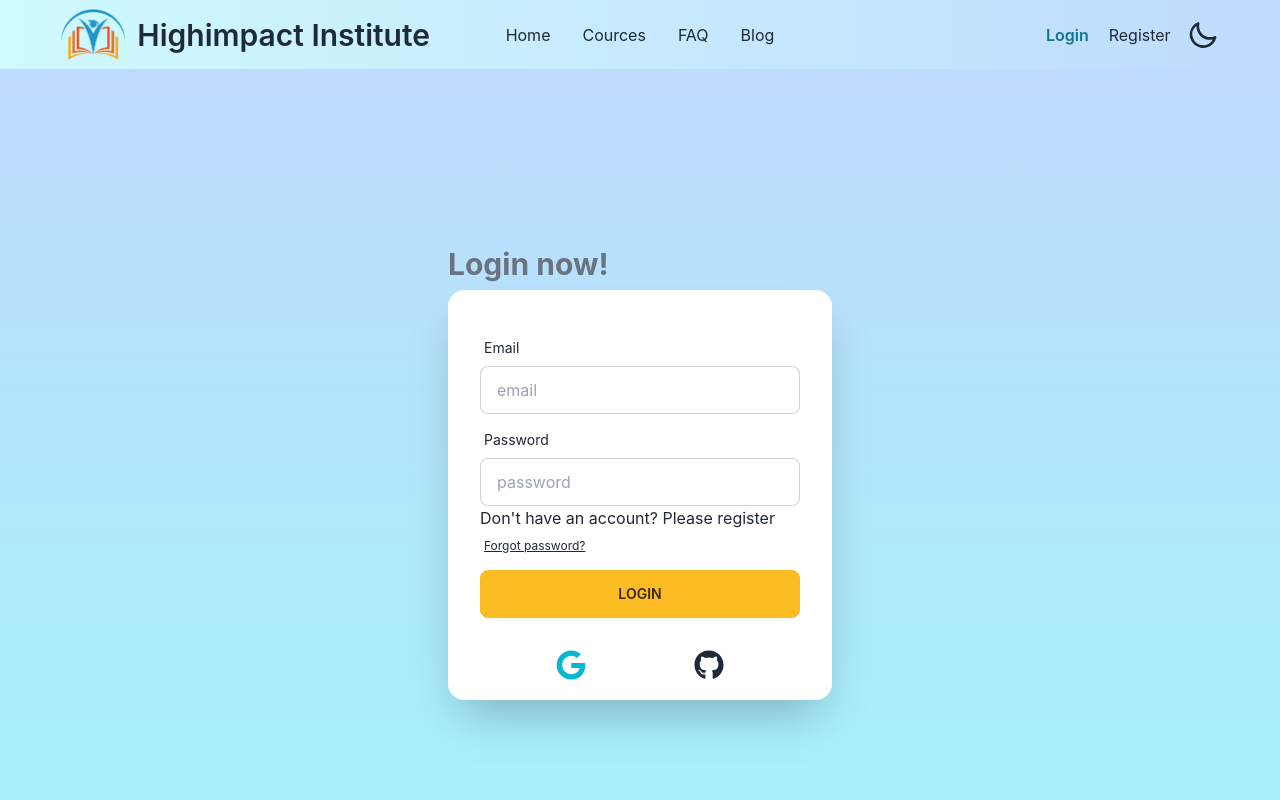
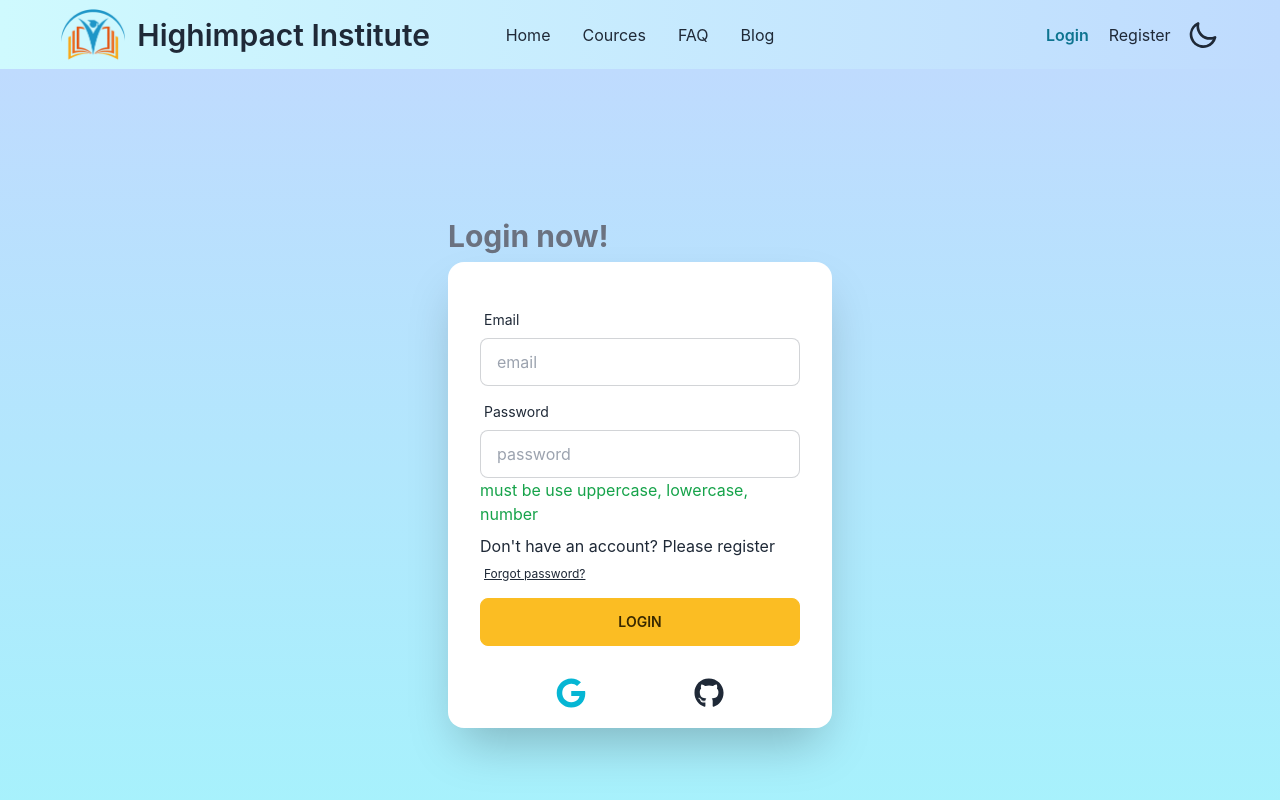
Before and after one commit to mishkat433/highimpact-institute-clint, a React (Create React App) app: page /login in a window 1280 px wide. Shown: the top 800 px of the page. Built offline with nearby package versions, Linux system fonts and the light colour scheme; no server answers.

Commit message:
final commit

```diff
--- a/src/Pages/Login/Login.jsx
+++ b/src/Pages/Login/Login.jsx
@@ -119,7 +119,9 @@ const Login = () => {
                             <label className="label">
                                 <span className="label-text">Password</span>
                             </label>
+
                             <input onChange={formHandle} name="password" type="password" placeholder="password" className="input input-bordered" />
+                            <p className='text-green-600 mb-2'>must be use uppercase, lowercase, number</p>
                             <label >
                                 Don't have an account?<Link to="/register" className="text-md link link-hover"> Please register</Link>
                             </label>
```
